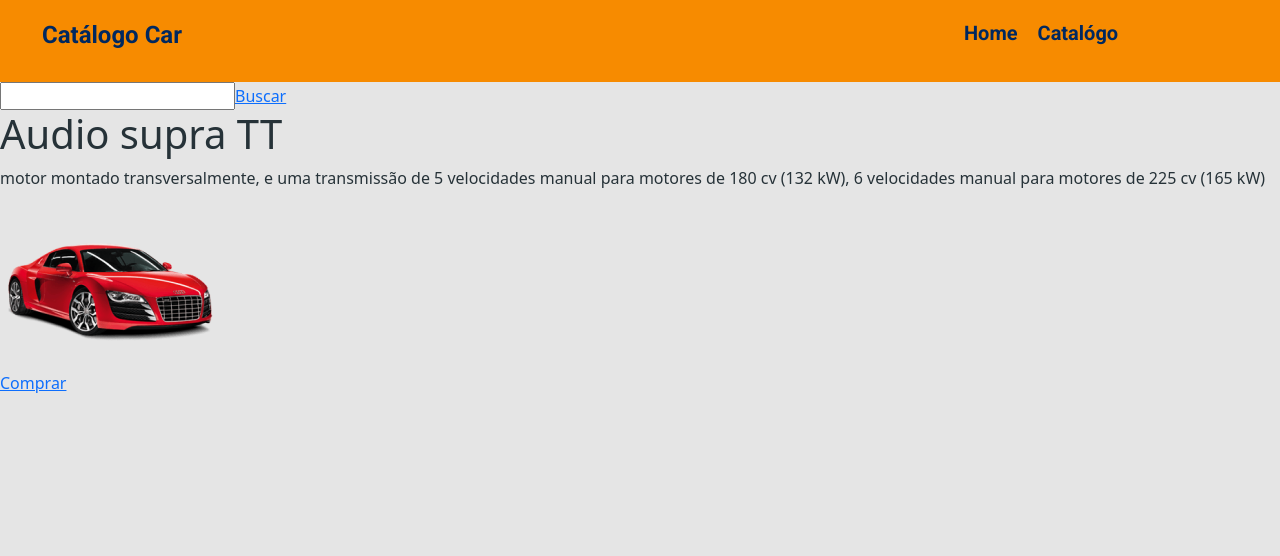
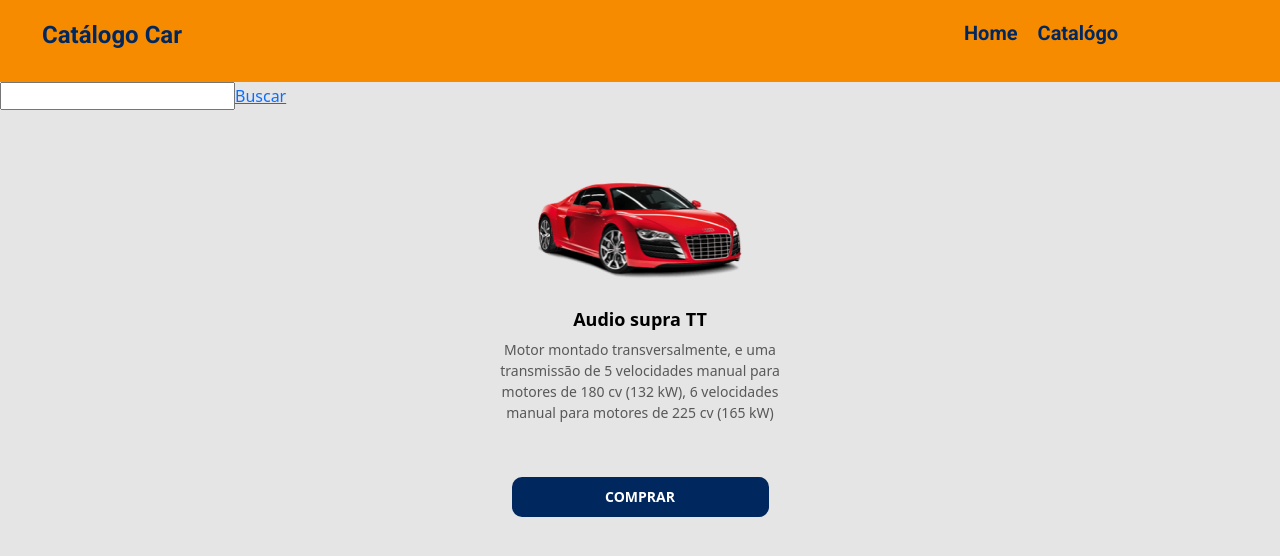
Before and after one commit to wagnerfelten/Catalogo-carros, a React (Create React App) app in the folder frontend-carros/: page / in a window 1280 px wide. Shown: the top 556 px of the page. Built offline with nearby package versions, Linux system fonts and the light colour scheme.

Commit message:
terminado o satyle do card de venda dos carros

```diff
--- a/frontend-carros/src/components/Card/card.tsx
+++ b/frontend-carros/src/components/Card/card.tsx
@@ -1,24 +1,26 @@
 import  Car from '../../img/car-card.png';
-
+import "./style.css"
 
 const Card = () => {
   return (
     <>
-      <div>
-        <div>
+      <div className='card-container'>
+      <div className='car'>
+            <img src={Car} alt="Audio TT" />
+        </div>
+
+        <div className='card-tittle'>
           <h1>Audio supra TT</h1>
           <p>
-            motor montado transversalmente, e uma transmissão de 5 velocidades
+            Motor montado transversalmente, e uma transmissão de 5 velocidades
             manual para motores de 180 cv (132 kW), 6 velocidades manual para
             motores de 225 cv (165 kW)
           </p>
         </div>
 
-        <div>
-            <img src={Car} alt="Audio TT" />
-        </div>
 
-        <div>
+
+        <div className='card-purchase'>
             <a href="link">Comprar</a>
         </div>
       </div>
--- a/frontend-carros/src/components/Card/style.css
+++ b/frontend-carros/src/components/Card/style.css
@@ -0,0 +1,48 @@
+
+.card-container{
+    width: 300px;
+    display: flex;
+    flex-direction: column;
+    align-items: center;
+    margin: 0 auto;
+    margin-top: 20px;
+}
+
+.card-tittle h1{
+    text-align: center;
+    font-size: 18px;
+    font-weight: 700;
+    color: black;
+}
+
+.card-tittle p {
+    font-size: 14px;
+    color: #585858;
+    text-align: center;
+}
+
+.car img{
+    width: 220px;
+    height: 165px;
+    margin-top: 14px;
+}
+
+.card-purchase{
+    width: 257px;
+    height: 40px;
+    background-color: #00285F;
+    border-radius: 10px;
+    text-align: center;
+    margin-top: 38px;
+    margin-bottom: 15px;
+    padding:  7px;
+}
+
+.card-purchase a {
+    text-decoration: none;
+    color: #fff;
+    font-size: 14px;
+    font-weight: 700;
+    text-transform: uppercase;
+
+}
```
